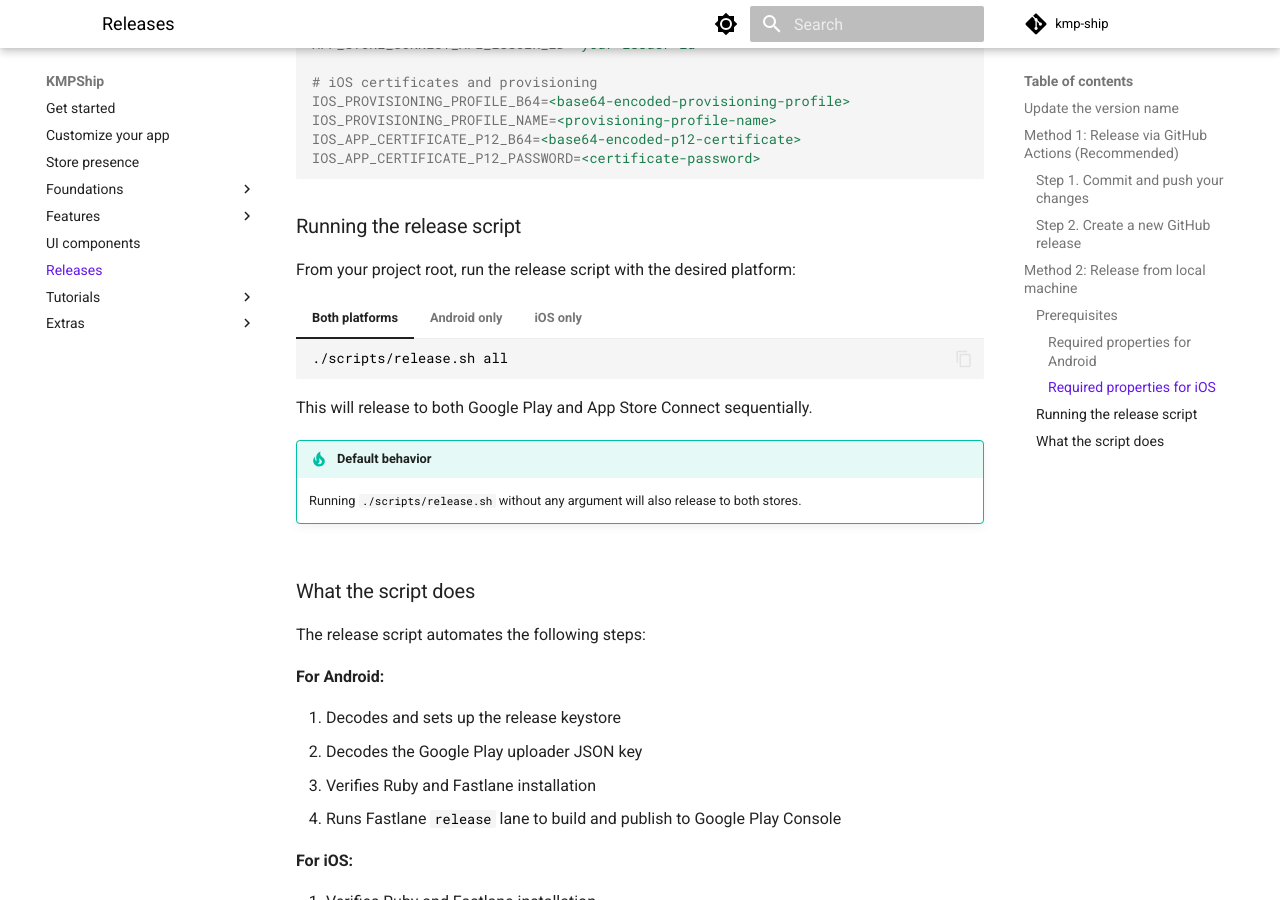
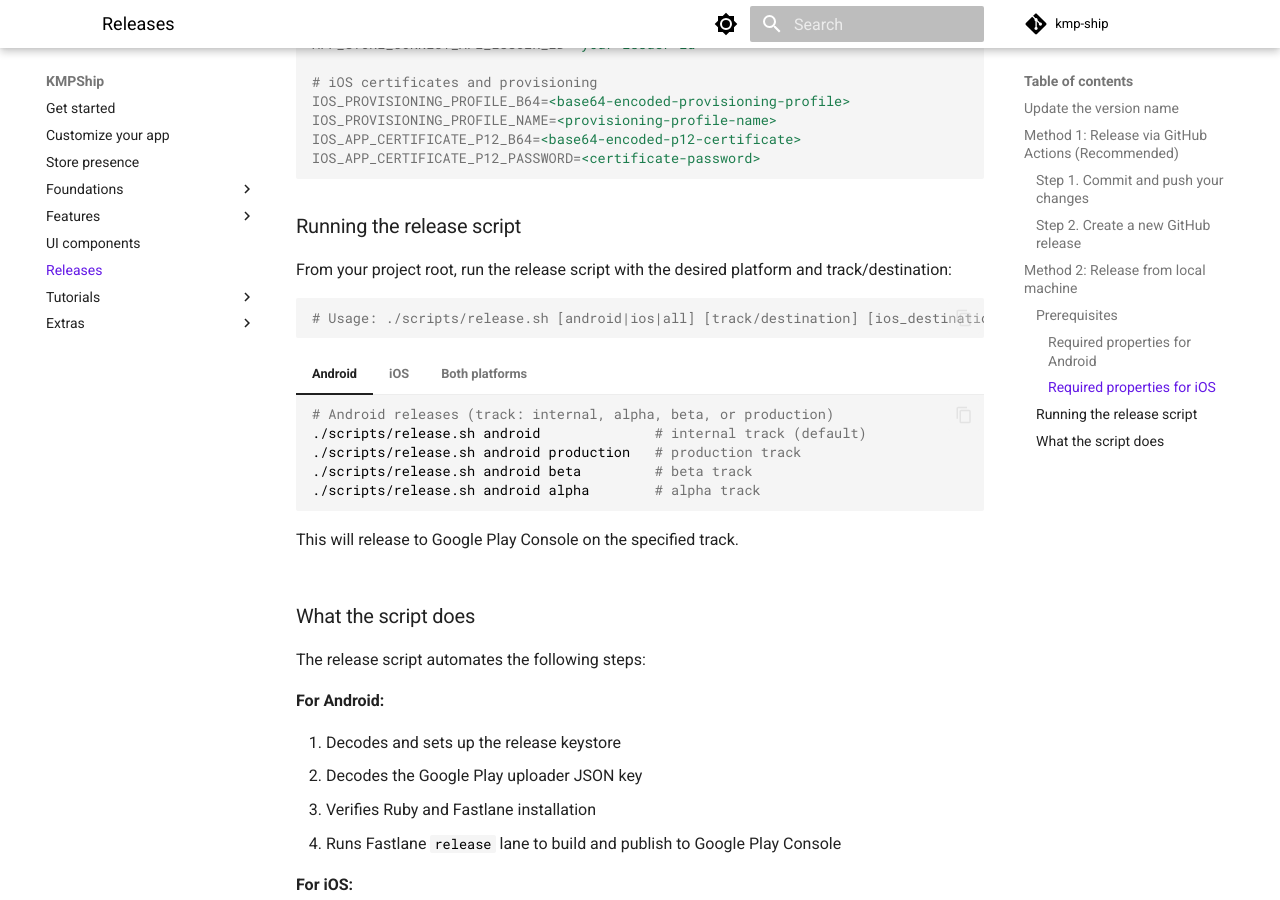
Before and after one commit to Tweener/kmpshipdoc, an MkDocs documentation site: the page built from docs/releases.md, in a window 1280 px wide and 900 px high, scrolled down 2206 px. Built offline with MkDocs 1.6.1 and Material for MkDocs 9.7.7, drawn with Linux system fonts in a browser that asks for light colours.

Commit message:
Update release script usage instructions
Expanded and clarified documentation for the release script, including detailed usage examples for Android, iOS, and both platforms. Added explanations for track/destination parameters and updated code blocks for better guidance.

````diff
--- a/docs/releases.md
+++ b/docs/releases.md
@@ -94,35 +94,47 @@
 
 ### Running the release script
 
-From your project root, run the release script with the desired platform:
+From your project root, run the release script with the desired platform and track/destination:
+
+```bash
+# Usage: ./scripts/release.sh [android|ios|all] [track/destination] [ios_destination]
+```
+
+=== "Android"
+
+    ```bash
+    # Android releases (track: internal, alpha, beta, or production)
+    ./scripts/release.sh android              # internal track (default)
+    ./scripts/release.sh android production   # production track
+    ./scripts/release.sh android beta         # beta track
+    ./scripts/release.sh android alpha        # alpha track
+    ```
+
+    This will release to Google Play Console on the specified track.
+
+=== "iOS"
+
+    ```bash
+    # iOS releases (destination: testflight or production)
+    ./scripts/release.sh ios                  # TestFlight (default)
+    ./scripts/release.sh ios production       # App Store production
+    ```
+
+    This will release to App Store Connect with the specified destination.
 
 === "Both platforms"
 
     ```bash
+    # Both platforms with defaults (Android: internal, iOS: testflight)
     ./scripts/release.sh all
+
+    # Both platforms with custom settings
+    # Second param: Android track, Third param: iOS destination
+    ./scripts/release.sh all production production   # Android to production, iOS to production
+    ./scripts/release.sh all beta testflight         # Android to beta, iOS to testflight
     ```
 
     This will release to both Google Play and App Store Connect sequentially.
-
-    !!! tip "Default behavior"
-
-        Running `./scripts/release.sh` without any argument will also release to both stores.
-
-=== "Android only"
-
-    ```bash
-    ./scripts/release.sh android
-    ```
-
-    This will only release to Google Play Console.
-
-=== "iOS only"
-
-    ```bash
-    ./scripts/release.sh ios
-    ```
-
-    This will only release to App Store Connect.
 
 ### What the script does
 
````
